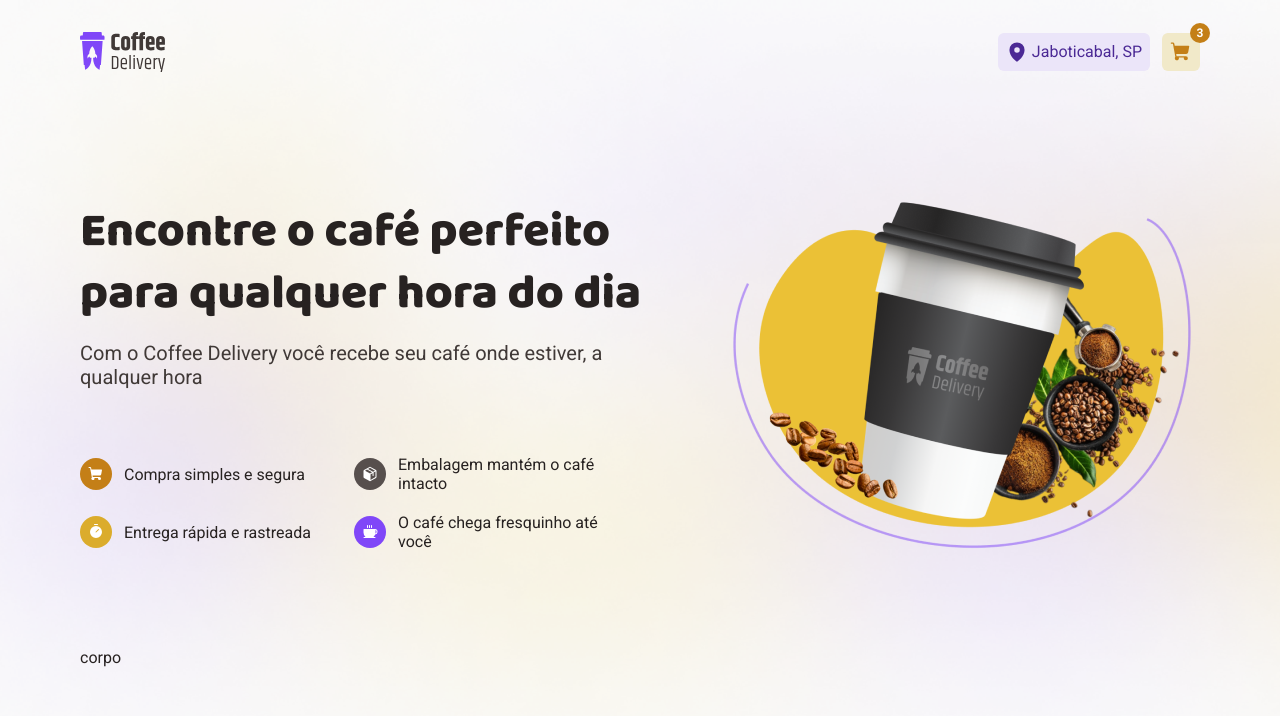
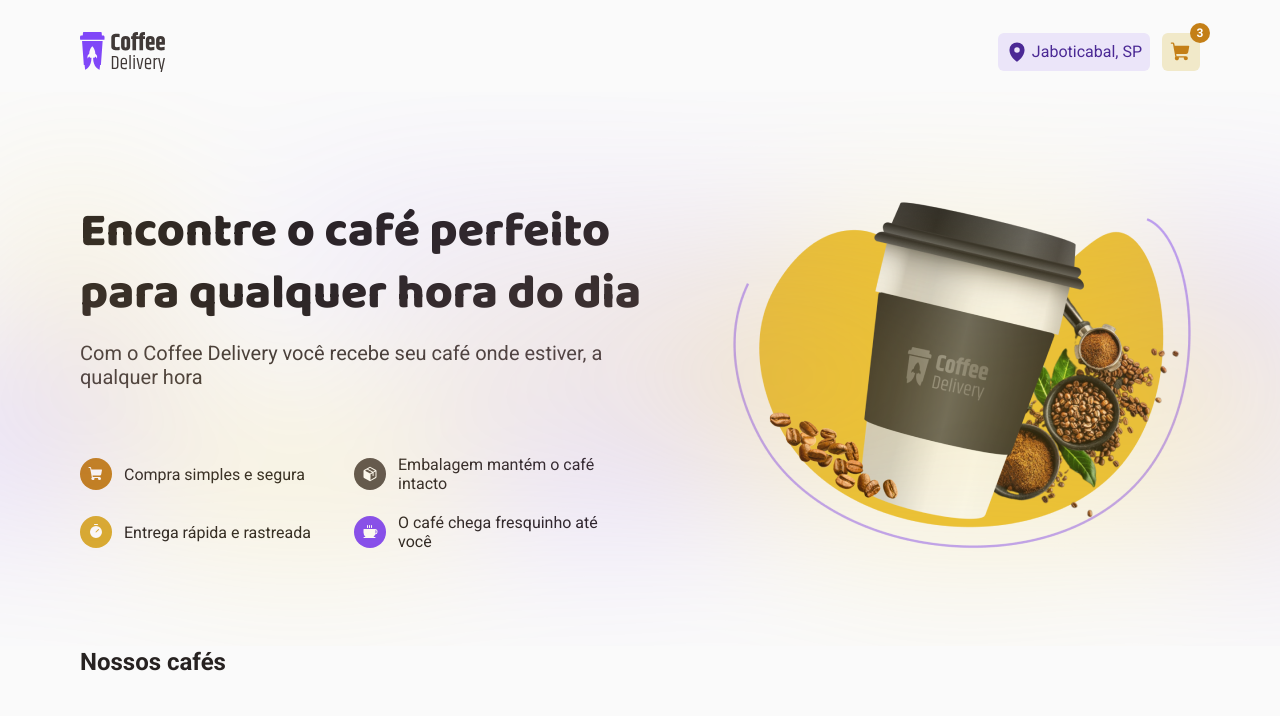
Before and after one commit to shindhi/desafio-coffee-delivery, a React (Vite) app: page / in a window 1280 px wide. Shown: the top 716 px of the page. Built offline with nearby package versions, Linux system fonts and the light colour scheme.

Commit message:
aplica correção do banner da Home

```diff
--- a/src/pages/Home/index.tsx
+++ b/src/pages/Home/index.tsx
@@ -1,8 +1,16 @@
 import { Coffee, Package, ShoppingCart, Timer } from 'phosphor-react'
 
 import imgCafe from '../../assets/imagem-cafe.png'
-import { BannerContainer, BannerContent, BannerItems } from './styles'
+import {
+  BannerContainer,
+  BannerContent,
+  BannerItems,
+  BgBanner,
+  ListCoffeeContainer,
+} from './styles'
 import { BannerItem } from './BannerItem'
+
+import banner from '../../assets/banner.svg'
 
 export function Home() {
   return (
@@ -40,8 +48,14 @@ export function Home() {
         </BannerContent>
 
         <img src={imgCafe} alt="" />
+        <BgBanner src={banner} />
       </BannerContainer>
-      <div>corpo</div>
+
+      <ListCoffeeContainer>
+        <h2>Nossos cafés</h2>
+
+        <div></div>
+      </ListCoffeeContainer>
     </>
   )
 }
--- a/src/pages/Home/styles.ts
+++ b/src/pages/Home/styles.ts
@@ -1,6 +1,4 @@
 import styled from 'styled-components'
-
-import bgBanner from '../../assets/banner.png'
 
 export const BannerContainer = styled.div`
   padding: 9.2rem 0;
@@ -9,18 +7,17 @@ export const BannerContainer = styled.div`
   flex-direction: row;
   align-items: center;
   column-gap: 5.6rem;
+`
 
-  &::before {
-    content: '';
-    position: absolute;
-    left: 0;
-    width: 100%;
-    height: 100%;
-    background-image: url(${bgBanner});
-    background-size: cover;
-    background-repeat: no-repeat;
-    z-index: -1;
-  }
+export const BgBanner = styled.img`
+  width: 100vw;
+  height: 100%;
+  max-height: 55.4rem;
+  object-fit: cover;
+
+  position: absolute;
+  top: 9.2rem;
+  left: 0;
 `
 
 export const BannerContent = styled.div`
@@ -47,3 +44,5 @@ export const BannerItems = styled.div`
   grid-template-rows: repeat(2, 1fr);
   row-gap: 2rem;
 `
+
+export const ListCoffeeContainer = styled.div``
```
Also changed, not shown: src/assets/banner.svg (added).
